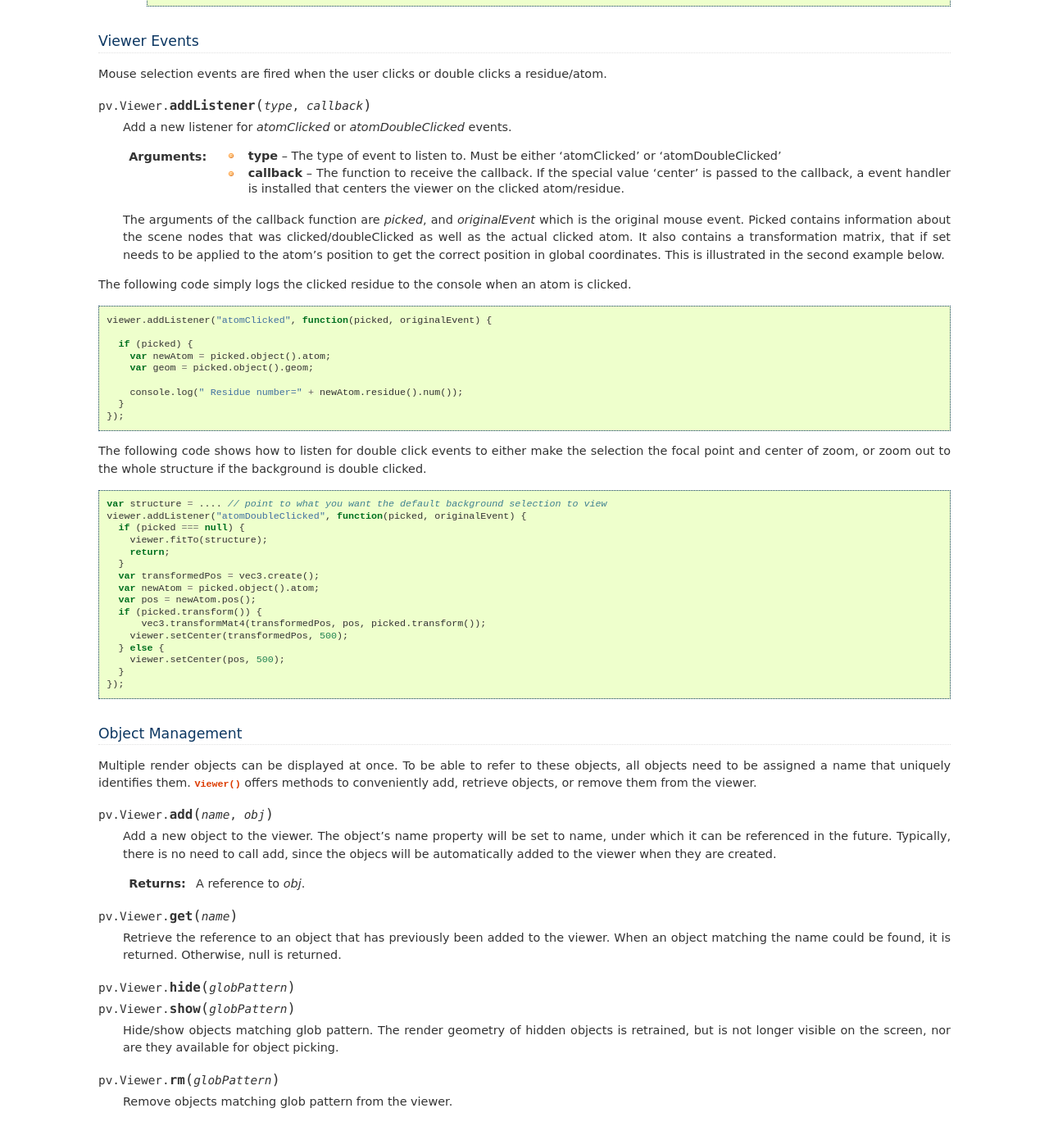
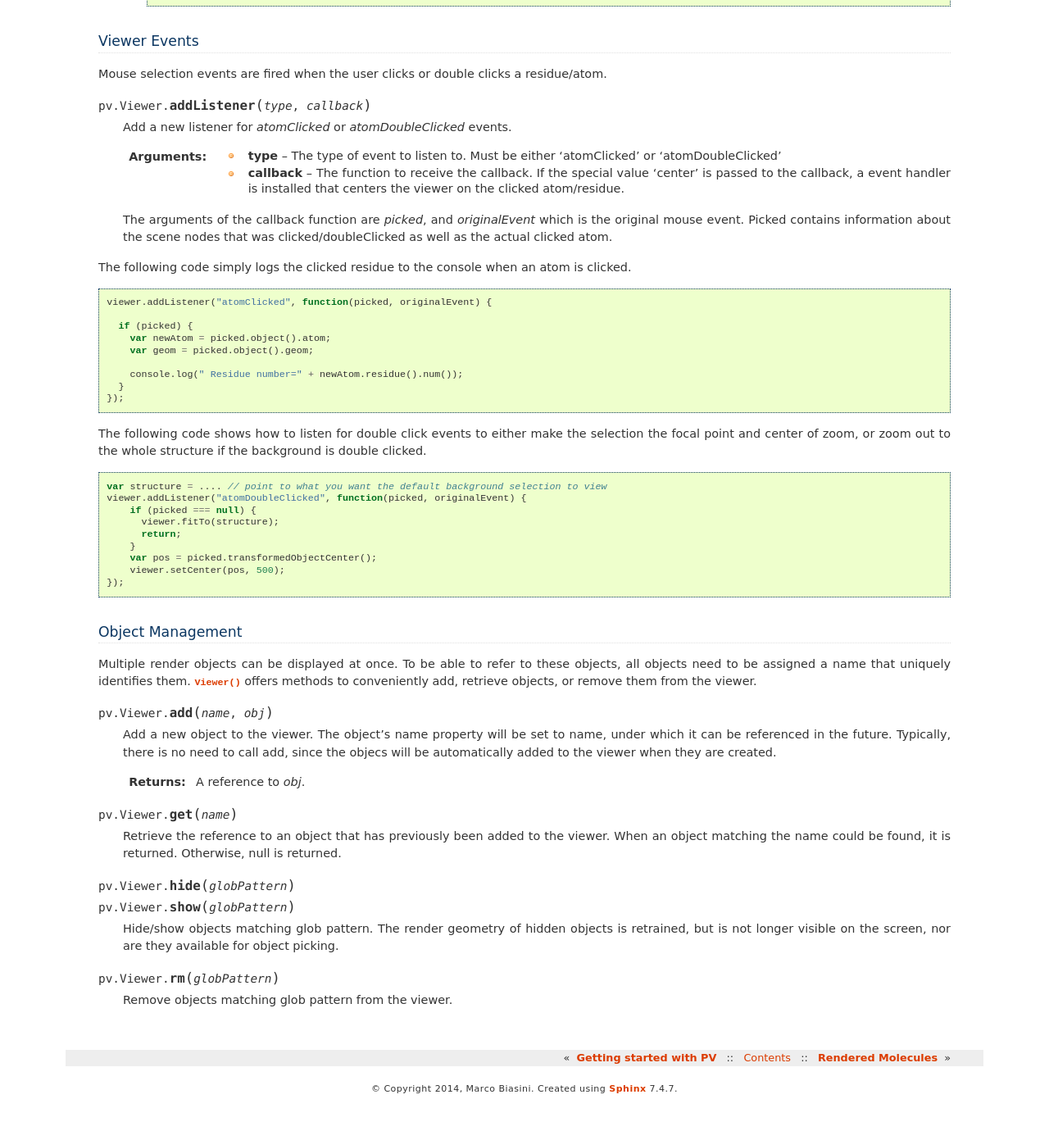
Before and after one commit to biasmv/pv, a Sphinx documentation site: the page built from doc/viewer.rst, in a window 1280 px wide and 1400 px high, scrolled down 3943 px. Shown: the top 1391 px of the window at 82% size. Built offline with Sphinx 7.4.7, drawn with Linux system fonts in a browser that asks for light colours; after the commit the page ends 5289 px from its top, so only the background shows below that.

Commit message:
update docs

```diff
--- a/doc/viewer.rst
+++ b/doc/viewer.rst
@@ -213,7 +213,7 @@ Mouse selection events are fired when the user clicks or double clicks a residue
   :param type: The type of event to listen to. Must be either 'atomClicked' or 'atomDoubleClicked'
   :param callback: The function to receive the callback. If the special value 'center' is passed to the callback, a event handler is installed that centers the viewer on the clicked atom/residue.
 
-  The arguments of the callback function are *picked*, and *originalEvent* which is the original mouse event. Picked contains information about the scene nodes that was clicked/doubleClicked as well as the actual clicked atom. It also contains a transformation matrix, that if set needs to be applied to the atom's position to get the correct position in global coordinates. This is illustrated in the second example below.
+  The arguments of the callback function are *picked*, and *originalEvent* which is the original mouse event. Picked contains information about the scene nodes that was clicked/doubleClicked as well as the actual clicked atom.
 
 The following code simply logs the clicked residue to the console when an atom is clicked.
 
@@ -235,19 +235,12 @@ The following code shows how to listen for double click events to either make th
 
   var structure = .... // point to what you want the default background selection to view
   viewer.addListener("atomDoubleClicked", function(picked, originalEvent) {
-    if (picked === null) {
-      viewer.fitTo(structure);
-      return;
-    }
-    var transformedPos = vec3.create();
-    var newAtom = picked.object().atom;
-    var pos = newAtom.pos();
-    if (picked.transform()) {
-        vec3.transformMat4(transformedPos, pos, picked.transform());
-      viewer.setCenter(transformedPos, 500);
-    } else {
+      if (picked === null) {
+        viewer.fitTo(structure);
+        return;
+      }
+      var pos = picked.transformedObjectCenter();
       viewer.setCenter(pos, 500);
-    }
   });
 
 
--- a/index.html
+++ b/index.html
@@ -237,7 +237,7 @@
     var viewer = pv.Viewer(document.getElementById('gl'),
                        { quality : 'medium', width: 500, height : 500,
                          antialias : true, outline : false,
-                         background : 'white',
+                         background : 'white', animateTime : 500,
                          slabMode : 'auto'});
     var structure;
     function lines() {
```
